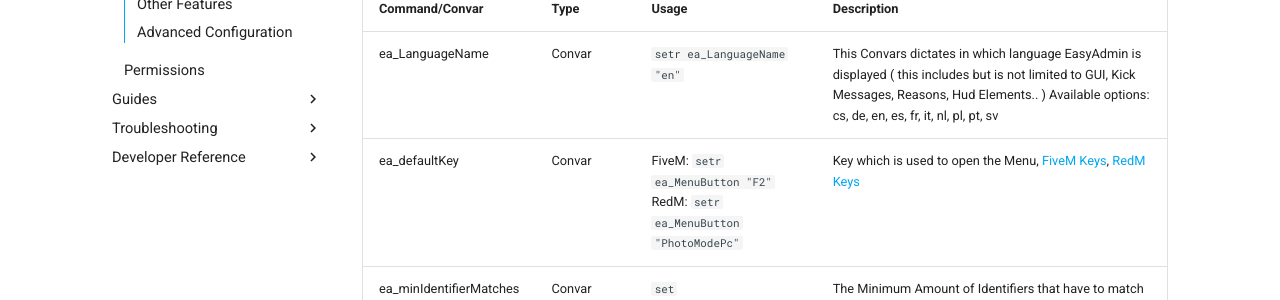
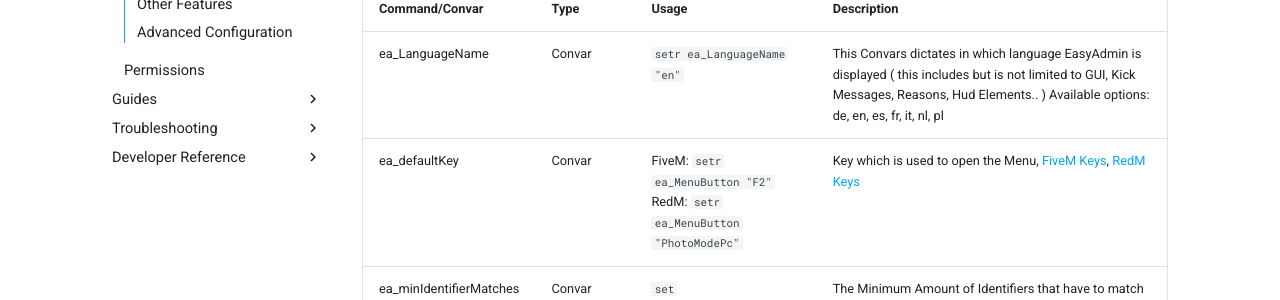
Before and after one commit to Blumlaut/EasyAdmin-docs, an MkDocs documentation site: the page built from docs/config.md, in a window 1280 px wide and 900 px high. Shown: the part 425-725 px from the top of the window. Built offline with MkDocs 1.6.1 and Material for MkDocs 9.7.7, drawn with Linux system fonts in a browser that asks for light colours; comment, search, counter and statistics services are not loaded.

```diff
--- a/docs/config.md
+++ b/docs/config.md
@@ -11,7 +11,7 @@ Note that "sets" and "set" are **not** identical, make sure not to use them inte
 
 |       Command/Convar        |  Type   |                                   Usage                                    |                                                                                                                Description                                                                                                                 |
 |-----------------------------|---------|----------------------------------------------------------------------------|--------------------------------------------------------------------------------------------------------------------------------------------------------------------------------------------------------------------------------------------|
-| ea_LanguageName | Convar  | `setr ea_LanguageName "en"` | This Convars dictates in which language EasyAdmin is displayed ( this includes but is not limited to GUI, Kick Messages, Reasons, Hud Elements.. ) Available options: cs, de, en, es, fr, it, nl, pl, pt, sv |
+| ea_LanguageName | Convar  | `setr ea_LanguageName "en"` | This Convars dictates in which language EasyAdmin is displayed ( this includes but is not limited to GUI, Kick Messages, Reasons, Hud Elements.. ) Available options: de, en, es, fr, it, nl, pl |
 | ea_defaultKey | Convar  | FiveM: `setr ea_MenuButton "F2"` RedM: `setr ea_MenuButton "PhotoModePc"` | Key which is used to open the Menu, [FiveM Keys](https://docs.fivem.net/docs/game-references/input-mapper-parameter-ids/keyboard/), [RedM Keys](https://github.com/Blumlaut/EasyAdmin/blob/master/dependencies/Controls.lua#L3) |
 | ea_minIdentifierMatches | Convar | `set ea_minIdentifierMatches 2` | The Minimum Amount of Identifiers that have to match before a Player gets "Declined" for being banned. Never put this below 1. If some form of Proxy is used on the server, you should add 1 to this number for every Proxy IP |
 | ea_presentDeferral | Convar | `set ea_presentDeferral "true"` | Weither or not EasyAdmin will display a progress (in %) of it checking the banlist when connecting, disable when using Adaptive Cards. |
```
